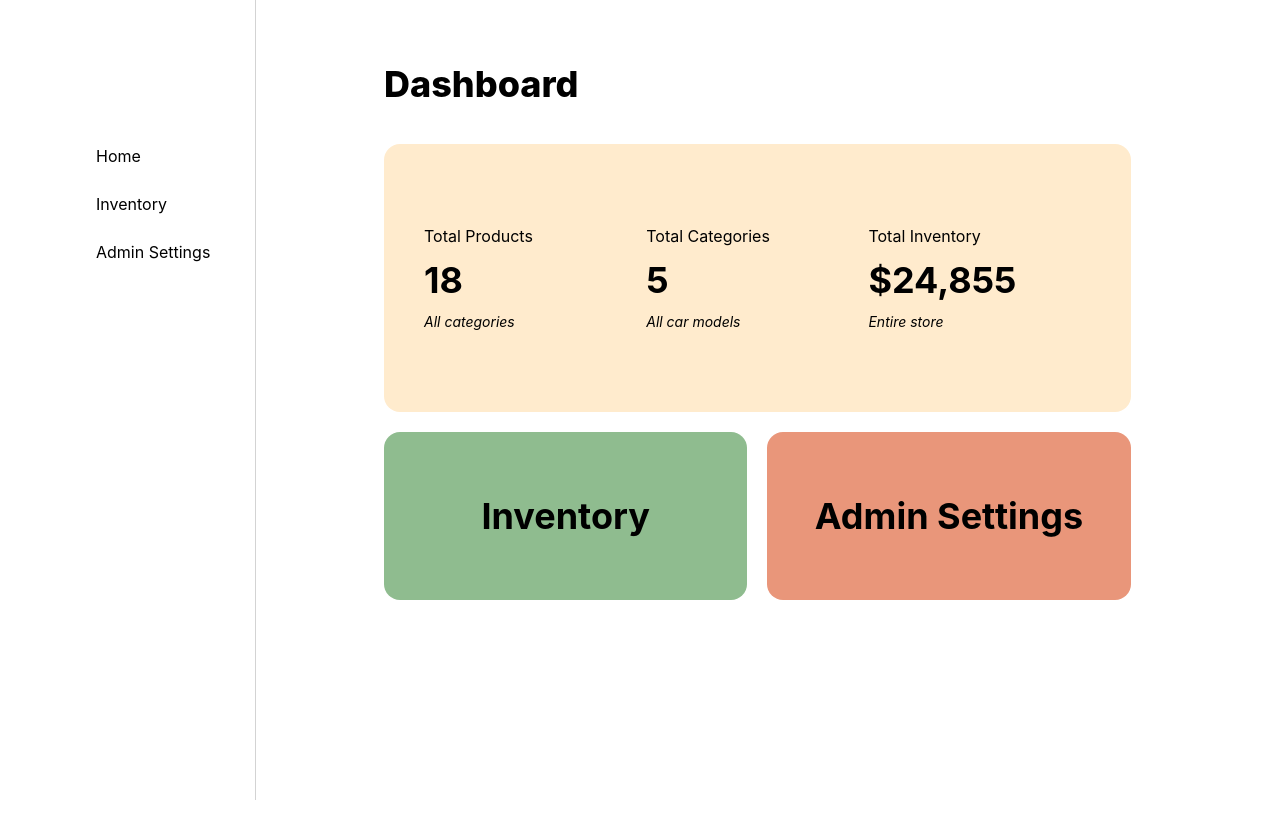
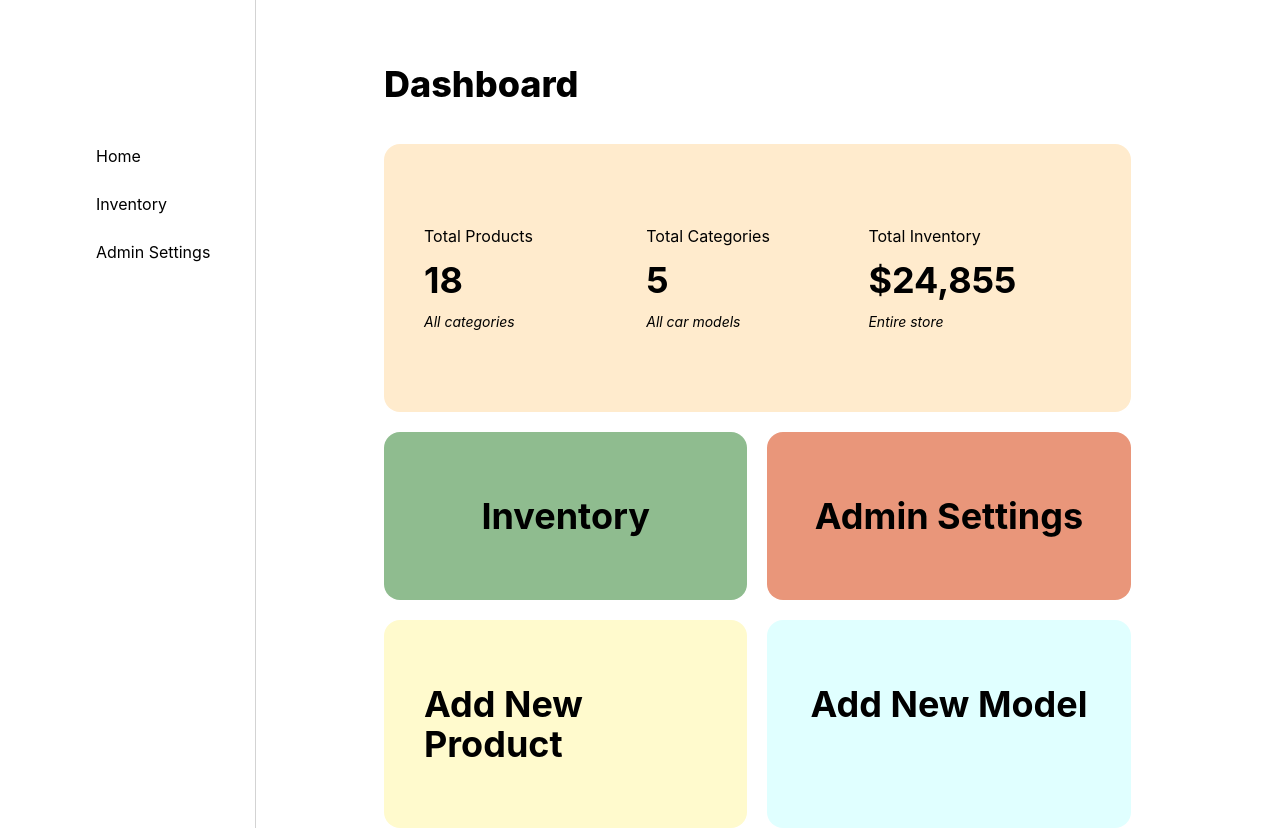
Before and after one commit to ecanvasser/inventory-app, a React (Create React App) app in the folder client/: page / in a window 1280 px wide. Before the commit the page ends 800 px from the top, so only its background shows below. Built offline with nearby package versions, Linux system fonts and the light colour scheme.

Commit message:
Add Bottomicons component to Mainchart

```diff
--- /dev/null
+++ b/client/src/components/Bottomicons.js
@@ -0,0 +1,20 @@
+const Bottomicons = () => {
+  return (
+    <>
+      <div
+        id="left-iconbox"
+        className="bg-[#FFFACD] flex flex-col items-center text-4xl font-bold px-10 py-16 rounded-2xl"
+      >
+        Add New Product
+      </div>
+      <div
+        id="right-iconbox"
+        className="bg-[#E0FFFF] flex flex-col items-center text-4xl font-bold px-10 py-16 rounded-2xl"
+      >
+        Add New Model
+      </div>
+    </>
+  );
+};
+
+export default Bottomicons
--- a/client/src/components/Mainchart.js
+++ b/client/src/components/Mainchart.js
@@ -1,4 +1,5 @@
 import Middleicons from "./Middleicons";
+import Bottomicons from "./Bottomicons";
 
 const Mainchart = () => {
   return (
@@ -26,6 +27,9 @@ const Mainchart = () => {
       <div id="middle-icons" className="w-10/12 grid grid-cols-2 gap-5 mt-5">
         <Middleicons />
       </div>
+      <div id="bottom-icons" className="w-10/12 grid grid-cols-2 gap-5 mt-5">
+        <Bottomicons />
+      </div>
     </>
   );
 };
```
